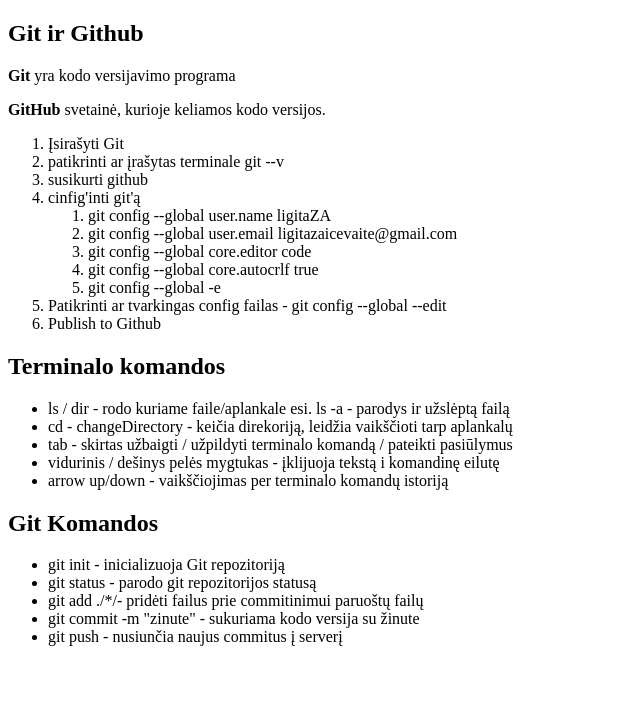
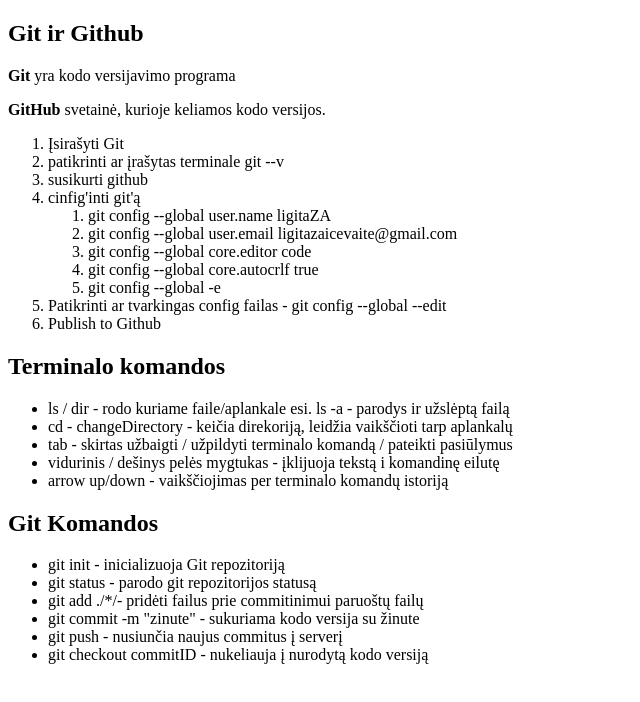
Before and after one commit to ligitaZA/laughing-eureka, a plain HTML site: page index.html in a window 1280 px wide. Shown: the whole page, without its empty margins (0-640 px from the left). Drawn offline with Linux system fonts and the light colour scheme.

Commit message:
baigtas įvadas

```diff
--- a/index.html
+++ b/index.html
@@ -52,6 +52,7 @@
       <li>git add ./*/- pridėti failus prie commitinimui paruoštų failų</li>
       <li>git commit -m "zinute" - sukuriama kodo versija su žinute</li>
       <li>git push - nusiunčia naujus commitus į serverį</li>
+      <li>git checkout commitID - nukeliauja į nurodytą kodo versiją</li>
 
     </ul>
 
```
